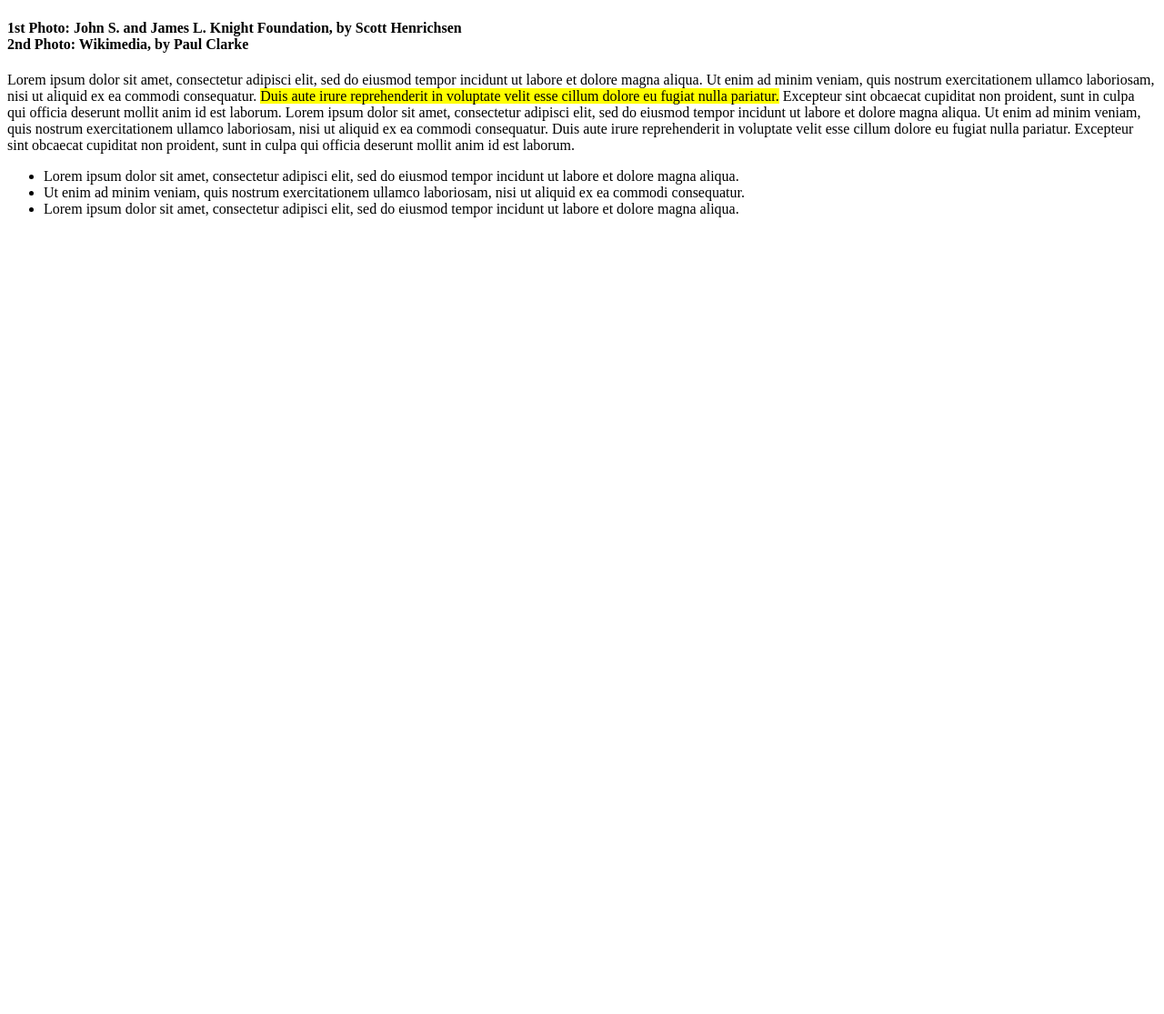
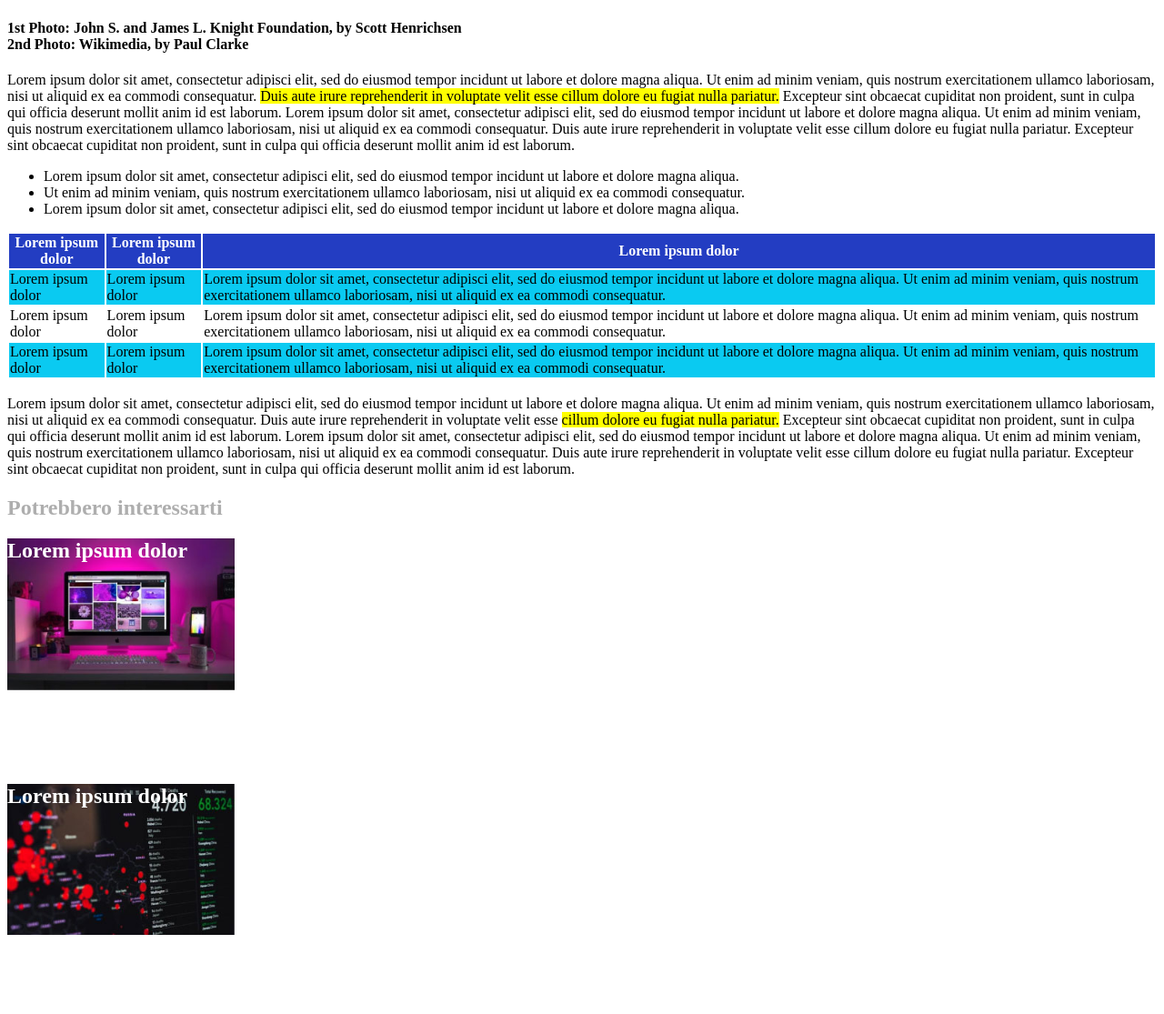
Before and after one commit to AndreaRaga56/html-css-booleaner, a plain HTML site: page index.html in a window 1280 px wide. Shown: the part 824-1939 px from the top of the page at 91% size. Before the commit the page ends 1079 px from the top, so only its background shows below. Drawn offline with Linux system fonts and the light colour scheme.

Commit message:
feat tabella, evidenziatura, immagini

```diff
--- a/css/style.css
+++ b/css/style.css
@@ -18,11 +18,7 @@ h1{
     font-size: 50px;
 }
 
-h2{
-    color: rgb(174, 174, 174);
-}
-
-h3{
+.grigio{
     color: rgb(174, 174, 174);
 }
 
@@ -37,3 +33,30 @@ body{
 .giall{
     background-color: yellow;
 }
+
+thead{
+    background-color: rgb(35, 61, 194);
+    color: white;
+}
+
+.back-g-azz{
+    background-color: rgb(10, 202, 241);
+}
+
+.monitor{
+    background-image: url(../img/monitor.jpg);
+    background-size: contain;
+    background-repeat: no-repeat;
+    width: 250px;
+    height: 250px;
+    color: white;
+}
+
+.graph{
+    background-image: url(../img/graph.jpg);
+    background-size: contain;
+    background-repeat: no-repeat;
+    width: 250px;
+    height: 250px;
+    color: white;
+}
--- a/index.html
+++ b/index.html
@@ -1,10 +1,11 @@
 <!DOCTYPE html>
 <html lang="en">
+
 <head>
     <meta charset="UTF-8">
     <meta name="viewport" content="width=\, initial-scale=1.0">
     <title>Document</title>
-    <link rel="stylesheet" href="./css/style.css"/>
+    <link rel="stylesheet" href="./css/style.css" />
 </head>
 
 <body>
@@ -14,14 +15,17 @@
         </div>
     </header>
 
+    <main>
+
         <h1> Internet deve essere al servizio del "bene pubblico": il <br> manifesto di Tim Barnes-Lee</h1>
-    <h2>Scritto da <span class=azz>The Booleaner</span></h2>
-    <h3>il 10/10/2020</h3>
+        <h2 class="grigio">Scritto da <span class=azz>The Booleaner</span></h2>
+        <h3 class="grigio">il 10/10/2020</h3>
 
         <div>
             <img src="./img/tim-1.jpg" alt="Tim">
             <img src="./img/tim-2.jpg" alt="Tim">
-        <h4>1st Photo: John S. and James L. Knight Foundation, by Scott Henrichsen <br>2nd Photo: Wikimedia, by Paul Clarke</h4>
+            <h4>1st Photo: John S. and James L. Knight Foundation, by Scott Henrichsen <br>2nd Photo: Wikimedia, by Paul
+                Clarke</h4>
         </div>
 
         <div>
@@ -33,7 +37,8 @@
             amet, consectetur adipisci elit, sed do eiusmod tempor incidunt ut labore et dolore magna aliqua.
             Ut enim ad minim veniam, quis nostrum exercitationem ullamco laboriosam, nisi ut aliquid ex ea
             commodi consequatur. Duis aute irure reprehenderit in voluptate velit esse cillum dolore eu fugiat
-        nulla pariatur. Excepteur sint obcaecat cupiditat non proident, sunt in culpa qui officia deserunt mollit anim id est laborum.
+            nulla pariatur. Excepteur sint obcaecat cupiditat non proident, sunt in culpa qui officia deserunt
+            mollit anim id est laborum.
         </div>
 
         <div>
@@ -47,10 +52,73 @@
             </ul>
         </div>
 
+        <div>
+            <table>
+                <thead>
+                    <tr>
+                        <th>Lorem ipsum dolor</th>
+                        <th>Lorem ipsum dolor</th>
+                        <th>Lorem ipsum dolor</th>
+                    </tr>
+                </thead>
+                <tbody>
+                    <tr>
+                        <td class="back-g-azz">Lorem ipsum dolor</td>
+                        <td class="back-g-azz">Lorem ipsum dolor</td>
+                        <td class="back-g-azz">Lorem ipsum dolor sit amet,
+                            consectetur adipisci elit, sed do eiusmod tempor
+                            incidunt ut labore et dolore magna aliqua. Ut enim
+                            ad minim veniam, quis nostrum exercitationem ullamco
+                            laboriosam, nisi ut aliquid ex ea commodi consequatur.</td>
+                    </tr>
 
+                    <tr>
+                        <td>Lorem ipsum dolor</td>
+                        <td>Lorem ipsum dolor</td>
+                        <td>Lorem ipsum dolor sit amet,
+                            consectetur adipisci elit, sed do eiusmod tempor
+                            incidunt ut labore et dolore magna aliqua. Ut enim
+                            ad minim veniam, quis nostrum exercitationem ullamco
+                            laboriosam, nisi ut aliquid ex ea commodi consequatur.</td>
+                    </tr>
 
+                    <tr>
+                        <td class="back-g-azz">Lorem ipsum dolor</td>
+                        <td class="back-g-azz">Lorem ipsum dolor</td>
+                        <td class="back-g-azz">Lorem ipsum dolor sit amet,
+                            consectetur adipisci elit, sed do eiusmod tempor
+                            incidunt ut labore et dolore magna aliqua. Ut enim
+                            ad minim veniam, quis nostrum exercitationem ullamco
+                            laboriosam, nisi ut aliquid ex ea commodi consequatur.</td>
+                    </tr>
+                </tbody>
+            </table>
+        </div>
 
+        <br>
 
+        <section>
+            Lorem ipsum dolor sit amet, consectetur adipisci elit, sed do eiusmod tempor incidunt ut labore
+            et dolore magna aliqua. Ut enim ad minim veniam, quis nostrum exercitationem ullamco laboriosam,
+            nisi ut aliquid ex ea commodi consequatur. Duis aute irure reprehenderit in voluptate velit esse
+            <span class="giall">cillum dolore eu fugiat nulla pariatur.</span> Excepteur sint obcaecat cupiditat
+            non proident, sunt in culpa qui officia deserunt mollit anim id est laborum. Lorem ipsum dolor sit
+            amet, consectetur adipisci elit, sed do eiusmod tempor incidunt ut labore et dolore magna aliqua.
+            Ut enim ad minim veniam, quis nostrum exercitationem ullamco laboriosam, nisi ut aliquid ex ea
+            commodi consequatur. Duis aute irure reprehenderit in voluptate velit esse cillum dolore eu fugiat
+            nulla pariatur. Excepteur sint obcaecat cupiditat non proident, sunt in culpa qui officia deserunt
+            mollit anim id est laborum.
+        </section>
+    </main>
+
+    <footer>
+        <div>
+            <h2 class="grigio">Potrebbero interessarti</h2>
+            <h2 class="monitor">Lorem ipsum dolor</h2>
+            <h2 class="graph">Lorem ipsum dolor</h2>
+        </div>
+    </footer>
 
 </body>
+
 </html>
```
Lines whose indentation alone changed are shown as unchanged.
